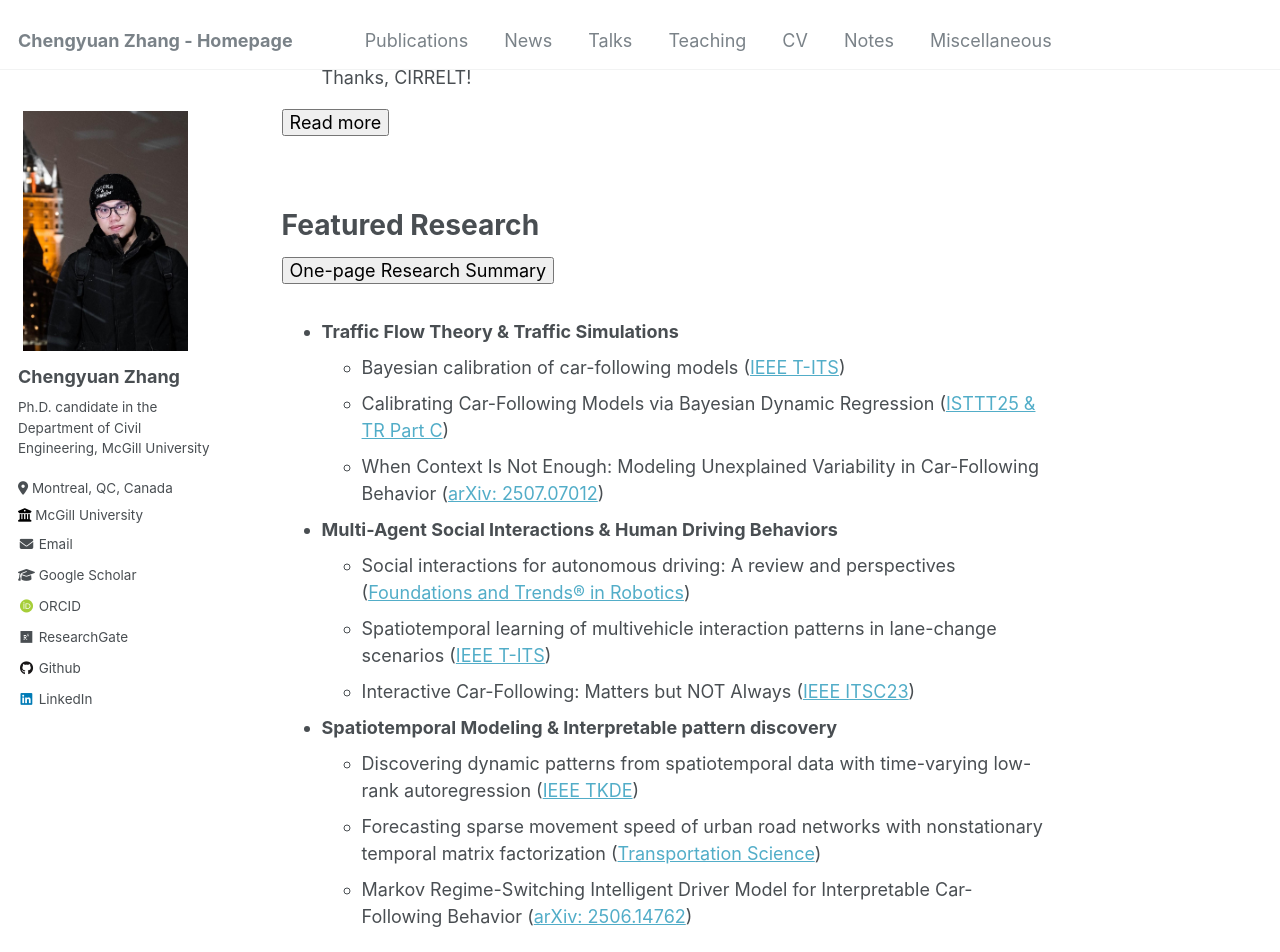
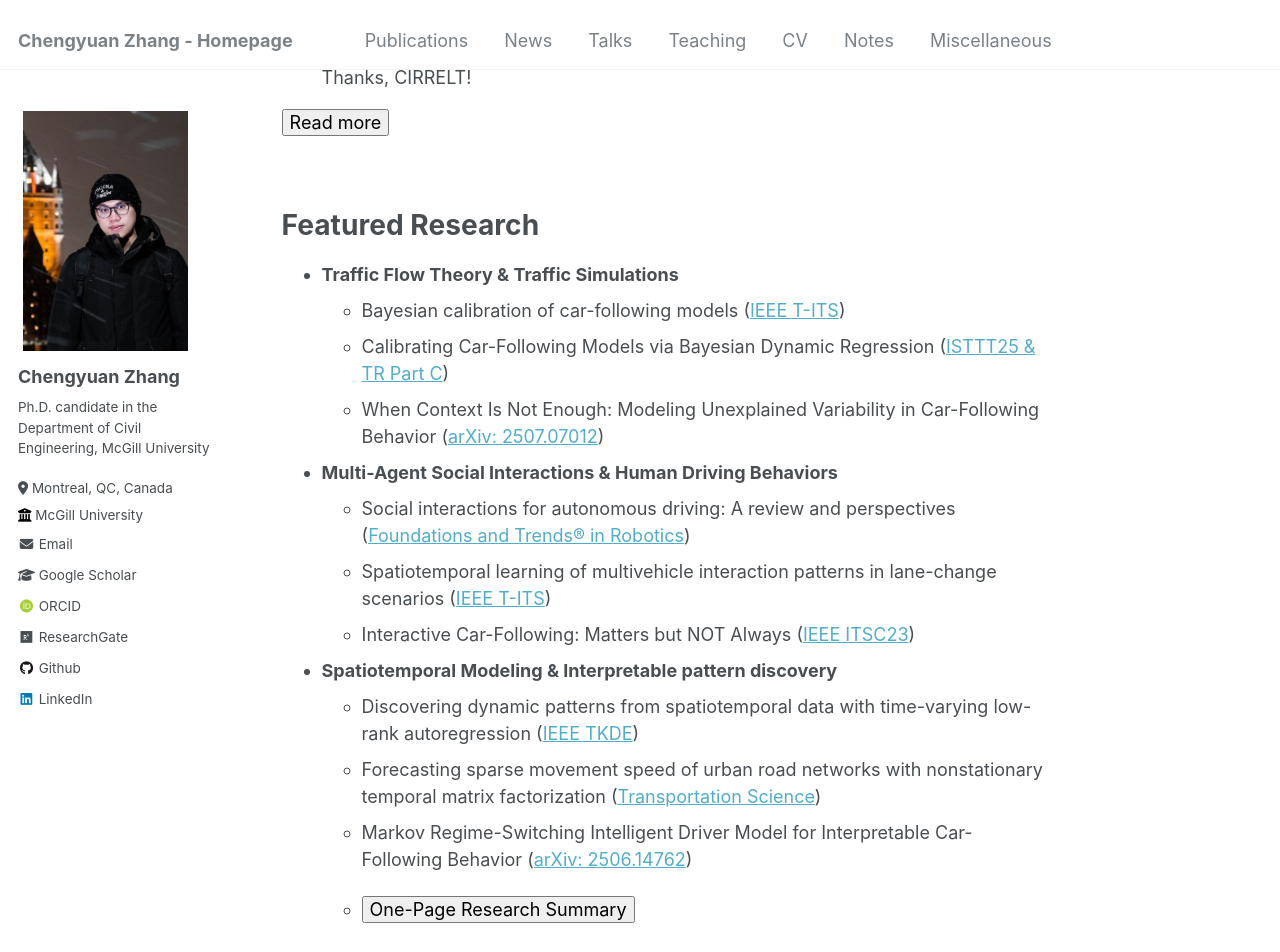
Before and after one commit to Chengyuan-Zhang/chengyuan-zhang.github.io, a Jekyll site: the page built from _pages/about.md, in a window 1280 px wide and 1400 px high, scrolled down 1157 px. Shown: the top 952 px of the window. Built offline with Jekyll 4.4.1, drawn with Linux system fonts in a browser that asks for light colours; some web fonts are replaced; comment, search, counter and statistics services are not loaded; some of the changed lines change nothing that is shown.

Commit message:
update one-page summary

```diff
--- a/_pages/about.md
+++ b/_pages/about.md
@@ -44,22 +44,6 @@
 
 Featured Research
 ======
-<button onclick="togglePDF()" style="margin-bottom: 10px;">One-page Research Summary</button>
-
-<div id="pdf-container" style="display: none;">
-  <iframe src="/files/PhD research summary.pdf" width="100%" height="600px" style="border:1px solid #ccc;"></iframe>
-</div>
-
-<script>
-  function togglePDF() {
-    const container = document.getElementById("pdf-container");
-    const button = event.target;
-    const visible = container.style.display === "block";
-    container.style.display = visible ? "none" : "block";
-    button.textContent = visible ? "Show PDF" : "Hide PDF";
-  }
-</script>
-
 - **Traffic Flow Theory & Traffic Simulations**
     - Bayesian calibration of car-following models ([IEEE T-ITS](https://ieeexplore.ieee.org/document/10415310))
     - Calibrating Car-Following Models via Bayesian Dynamic
@@ -77,6 +61,22 @@
     - Forecasting sparse movement speed of urban road networks with nonstationary temporal matrix
       factorization ([Transportation Science](https://xinychen.github.io/papers/notmf.pdf))
     - Markov Regime-Switching Intelligent Driver Model for Interpretable Car-Following Behavior ([arXiv: 2506.14762](https://arxiv.org/abs/2506.14762))
+
+    - <button onclick="togglePDF()" style="margin-bottom: 10px;">One-Page Research Summary</button>
+
+<div id="pdf-container" style="display: none;">
+  <iframe src="/files/PhD research summary.pdf" width="100%" height="650px" style="border:1px solid #ccc;"></iframe>
+</div>
+
+<script>
+  function togglePDF() {
+    const container = document.getElementById("pdf-container");
+    const button = event.target;
+    const visible = container.style.display === "block";
+    container.style.display = visible ? "none" : "block";
+    button.textContent = visible ? "One-Page Research Summary" : "Hide PDF";
+  }
+</script>
 
 ### Bayesian Calibration of the Car-Following Models
 
```
